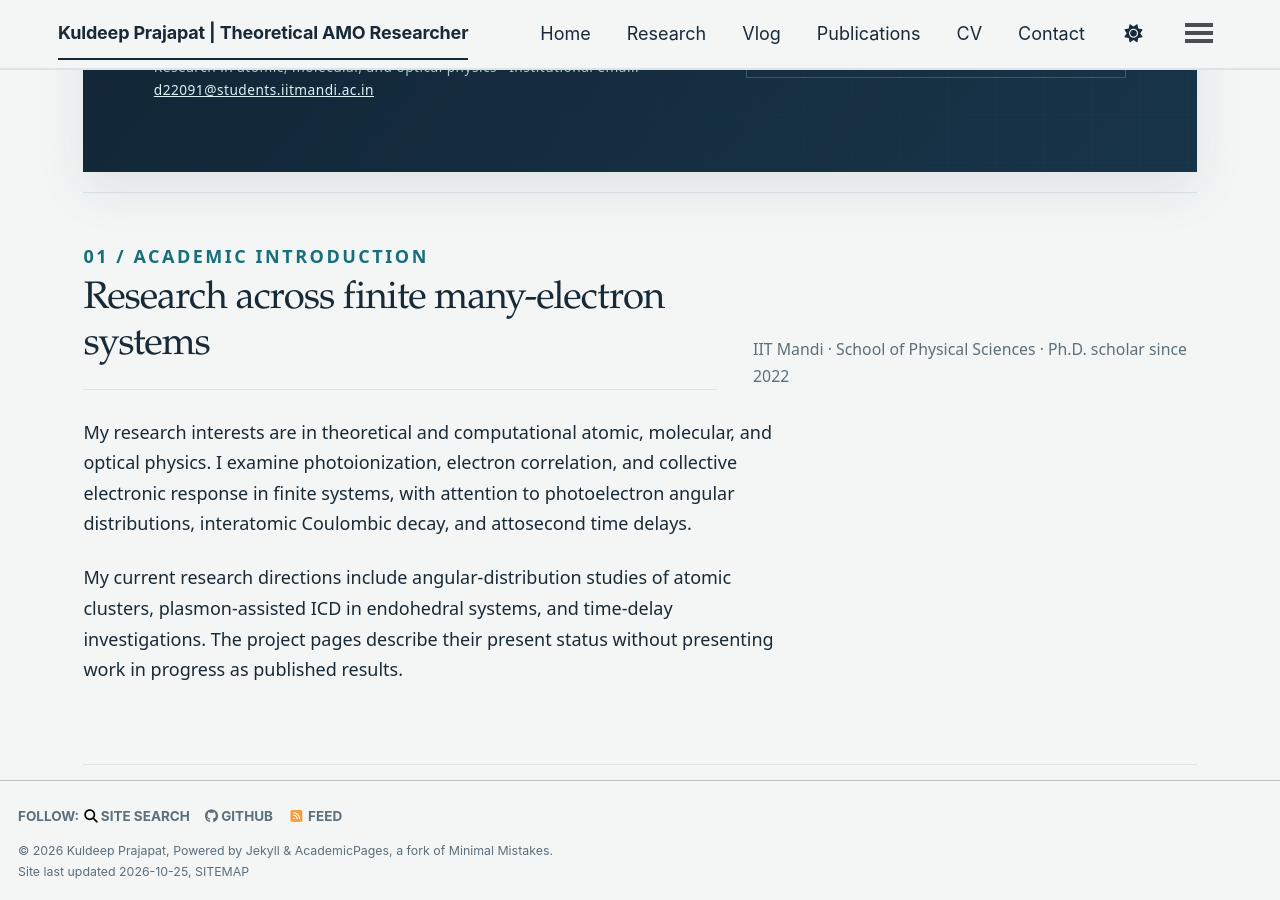
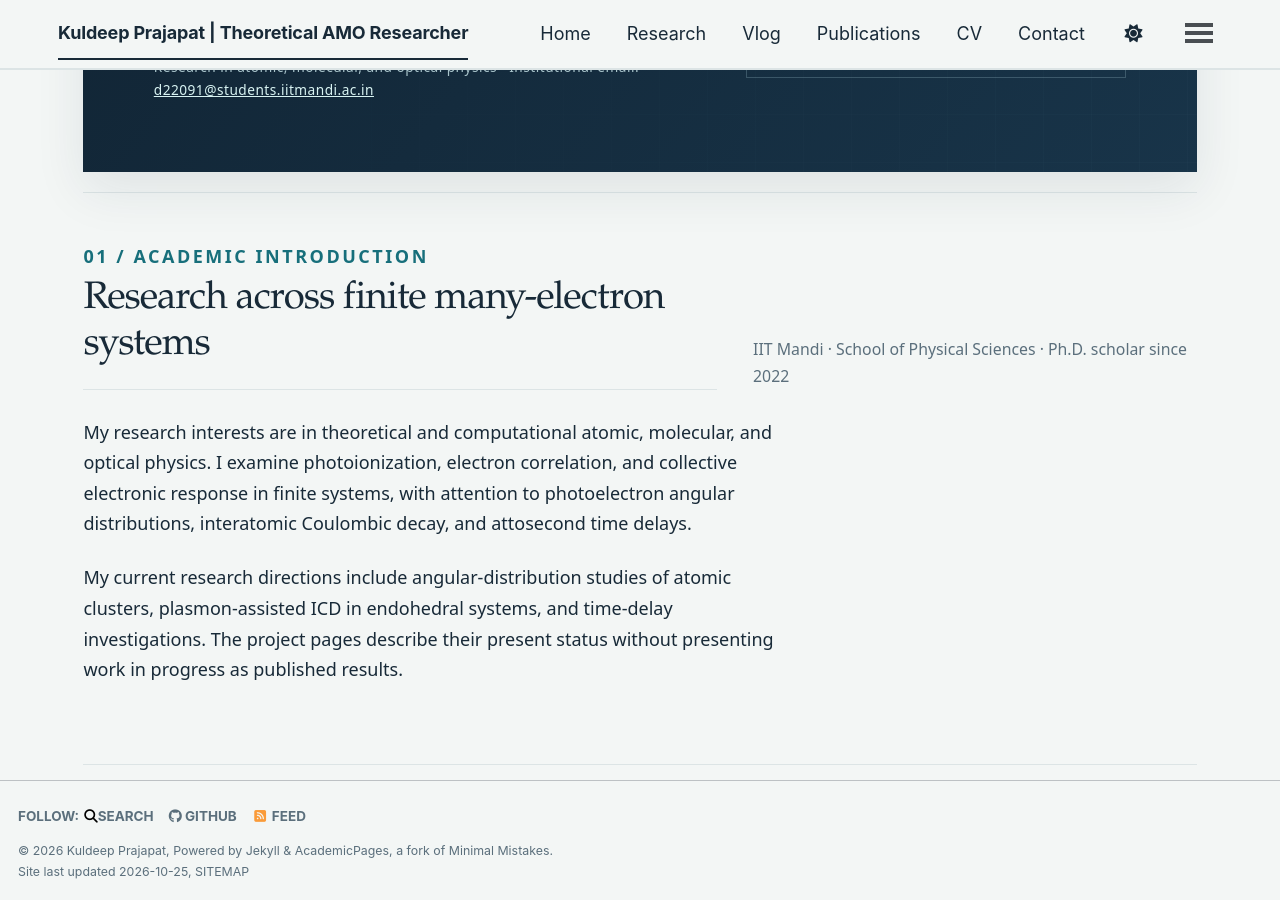
Before and after one commit to PRAJAPAT-KULDEEP/kuldeep-prajapat, a Jekyll site: the page built from _pages/about.md, in a window 1280 px wide and 900 px high, scrolled down 549 px. Built offline with Jekyll 4.4.1, drawn with Linux system fonts in a browser that asks for light colours; a style sheet for code colours, icons or effects is not loaded.

Commit message:
Make footer search link prominent with search icon

```diff
--- a/_includes/footer.html
+++ b/_includes/footer.html
@@ -6,7 +6,7 @@
     {% if site.data.ui-text[site.locale].follow_label %}
       <li><strong>{{ site.data.ui-text[site.locale].follow_label }}</strong></li>
     {% endif %}
-    <li><a href="{{ base_path }}/search/"><i class="fa fa-search" aria-hidden="true"></i> Site Search</a></li>
+    <li class="site-search-footer"><a href="{{ base_path }}/search/" aria-label="Search this website"><i class="fa fa-search" aria-hidden="true"></i><span>Search</span></a></li>
     {% if site.author.github %}
       <li><a href="https://github.com/{{ site.author.github }}"><i class="fab fa-github" aria-hidden="true"></i> GitHub</a></li>
     {% endif %}
```
